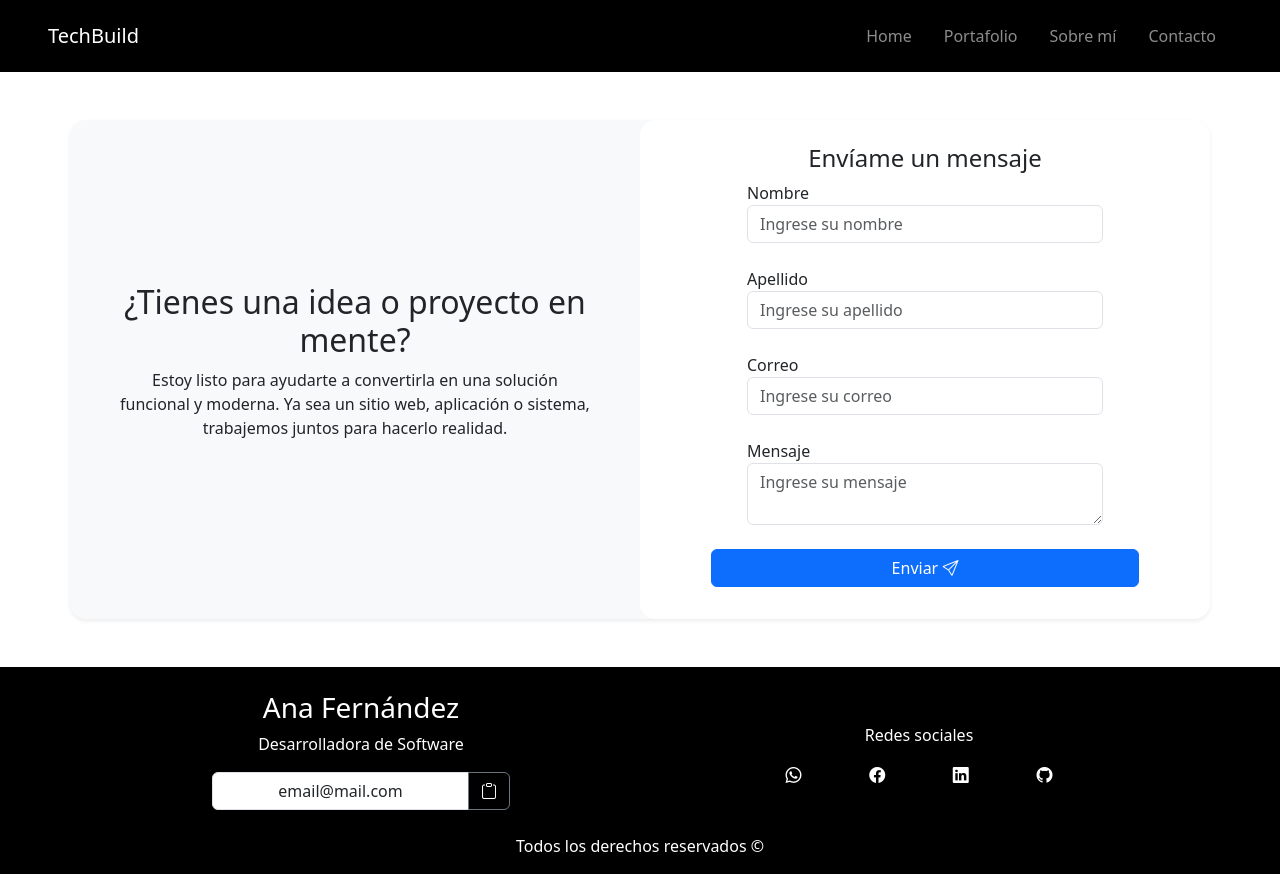
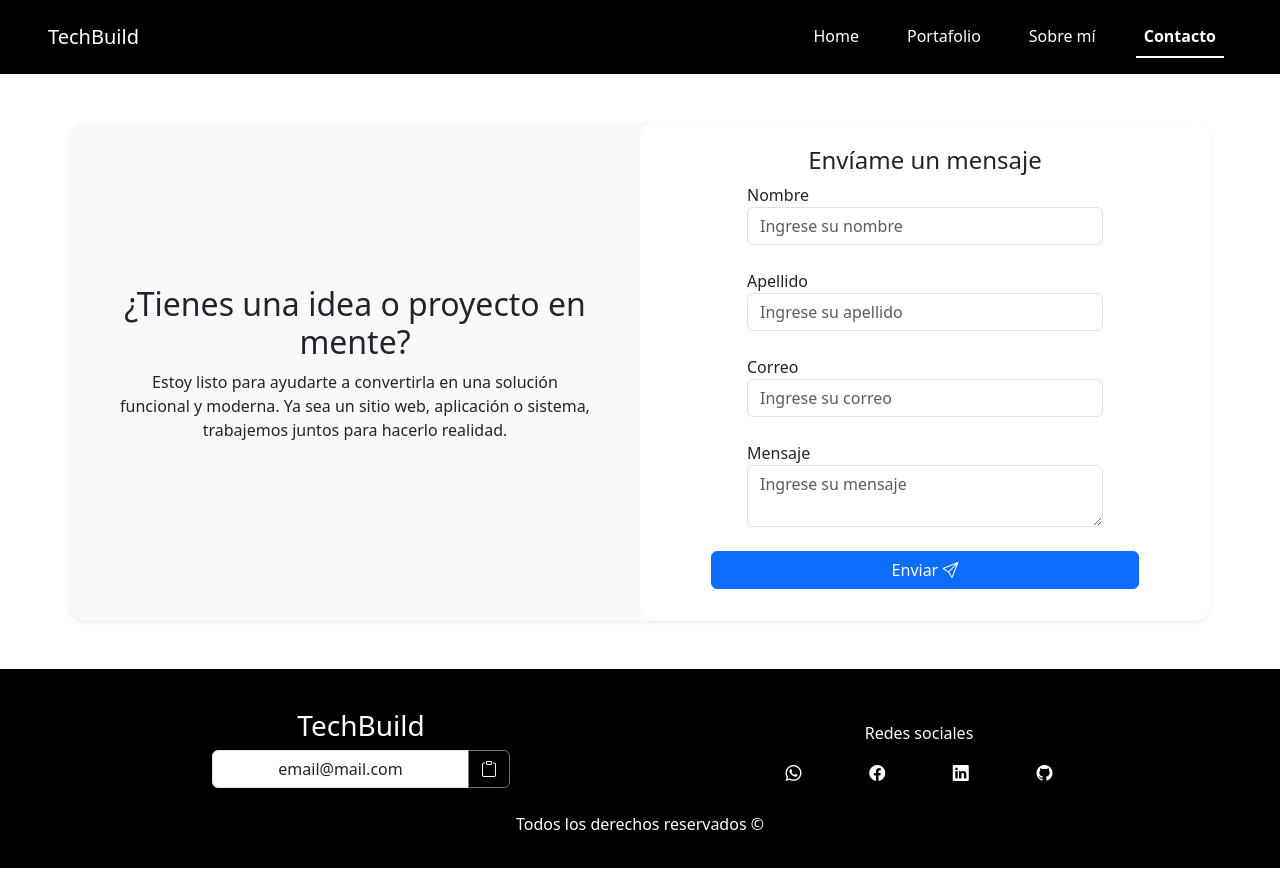
Before and after one commit to merlynt/PortafolioDWA, a plain HTML site: page contacto.html in a window 1280 px wide. Drawn offline with nearby package versions, Linux system fonts and the light colour scheme.

Commit message:
refactor: redesign navbar and reorganize script structure for better code order

```diff
--- a/contacto.html
+++ b/contacto.html
@@ -20,23 +20,24 @@
         </button>
 
         <div class="collapse navbar-collapse" id="menu">
-            <ul class="navbar-nav ms-auto d-flex flex-column flex-lg-row align-items-center">
+            <ul class="navbar-nav nav-underline ms-auto d-flex flex-column flex-lg-row align-items-center">
                 <li class="nav-item">
-                    <a class="nav-link btn btn-outline-secondary border-0 mx-2" href="index.html">Home</a>
+                    <a class="nav-link active text-white mx-2" href="index.html">Home</a>
                 </li>
                 <li class="nav-item">
-                    <a class="nav-link btn btn-outline-secondary border-0 mx-2" href="portafolio.html">Portafolio</a>
+                    <a class="nav-link text-white mx-2" href="portafolio.html">Portafolio</a>
                 </li>
                 <li class="nav-item">
-                    <a class="nav-link btn btn-outline-secondary border-0 mx-2" href="sobre-mi.html">Sobre mí</a>
+                    <a class="nav-link text-white mx-2" href="sobre-mi.html">Sobre mí</a>
                 </li>
                 <li class="nav-item">
-                    <a class="nav-link btn btn-outline-secondary border-0 mx-2" href="contacto.html">Contacto</a>
+                    <a class="nav-link text-white mx-2" href="contacto.html">Contacto</a>
                 </li>
             </ul>
         </div>
     </div>
 </nav>
+
 
 
     <main class="container my-5 flex-fill">
@@ -94,15 +95,17 @@
         </section>
     </main>
 
-    <footer class="bg-black text-white">
+<footer class="bg-black text-white p-3">
     <div class="container px-4 pt-4">
         <div class="row justify-content-evenly">
-                <section class="col-12 col-lg-6 mx-auto mb-2 d-flex flex-column justify-content-center align-items-center">
-                    <h3>Ana Fernández</h3>
-                    <p>Desarrolladora de Software</p>
+            <section
+                    class="col-12 col-lg-6 mx-auto mb-2 d-flex flex-column justify-content-center align-items-center">
+                <h3>TechBuild</h3>
                 <div class="input-group mb-3 d-flex justify-content-center">
-                        <input type="text" value="email@mail.com" class="bg-white w-auto pl-2 input-group-text" disabled>
-                        <button class="btn btn-outline-secondary text-white" type="button"><i class="bi bi-clipboard"></i></button>
+                    <input type="text" value="email@mail.com" class="bg-white w-auto pl-2 input-group-text"
+                           disabled>
+                    <button class="btn btn-outline-secondary text-white" type="button"><i
+                            class="bi bi-clipboard"></i></button>
                 </div>
             </section>
             <section class="col-12 d-flex flex-column justify-content-center align-items-center col-sm-6 mx-auto">
@@ -126,6 +129,8 @@
         <p class="text-center">Todos los derechos reservados &copy;</p>
     </div>
 </footer>
+
+    <script src="./js/main.js"></script>
     <script src="./js/validationsContactForm.js"></script>
 </body>
 </html>
--- /dev/null
+++ b/js/main.js
@@ -0,0 +1,17 @@
+(() => {
+    'use strict'
+
+    // ===== Navbar activo =====
+    const links = document.querySelectorAll(".nav-link");
+    if (links.length > 0) {
+        const currentPage = window.location.pathname.split("/").pop();
+        links.forEach(link => {
+            if (link.getAttribute("href") === currentPage) {
+                link.classList.add("active");
+            } else {
+                link.classList.remove("active");
+            }
+        });
+    }
+
+})();
```
Also changed, not shown: index.html (+17 -12 lines). Lines whose indentation alone changed are shown as unchanged.
